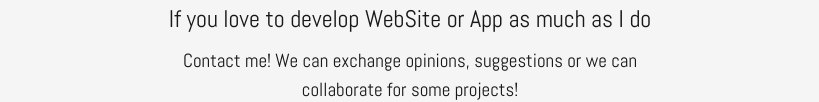
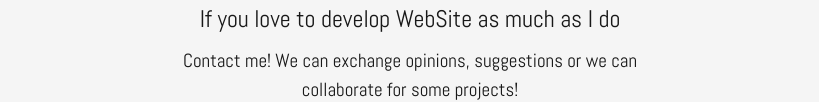
Before and after one commit to SimoMila91/MyPortfolio, a website: page index.html in a window 1280 px wide. Shown: the part 3920-4022 px from the top of the page, without its empty margins (230-1049 px from the left). Drawn offline with nearby package versions, Linux system fonts and the light colour scheme.

Commit message:
footer h4 updated

```diff
--- a/index.html
+++ b/index.html
@@ -295,7 +295,7 @@
             <div class="container-lg container-md container-sm">
                 <h3 class="logo-color title-paragh-size">04.What's next?</h3>
                 <h1>Get In Touch</h1>
-                <h4>If you love to develop WebSite or App as much as I do</h4>
+                <h4>If you love to develop WebSite as much as I do</h4>
                 <p>Contact me! We can exchange opinions, suggestions or we can collaborate for some projects!</p>
                 <a href="mailto:simomilanesio5@gmail.com">
                     <button type="button" class="btn btn-outline-default waves-effect">Say Hello!</button>
```
